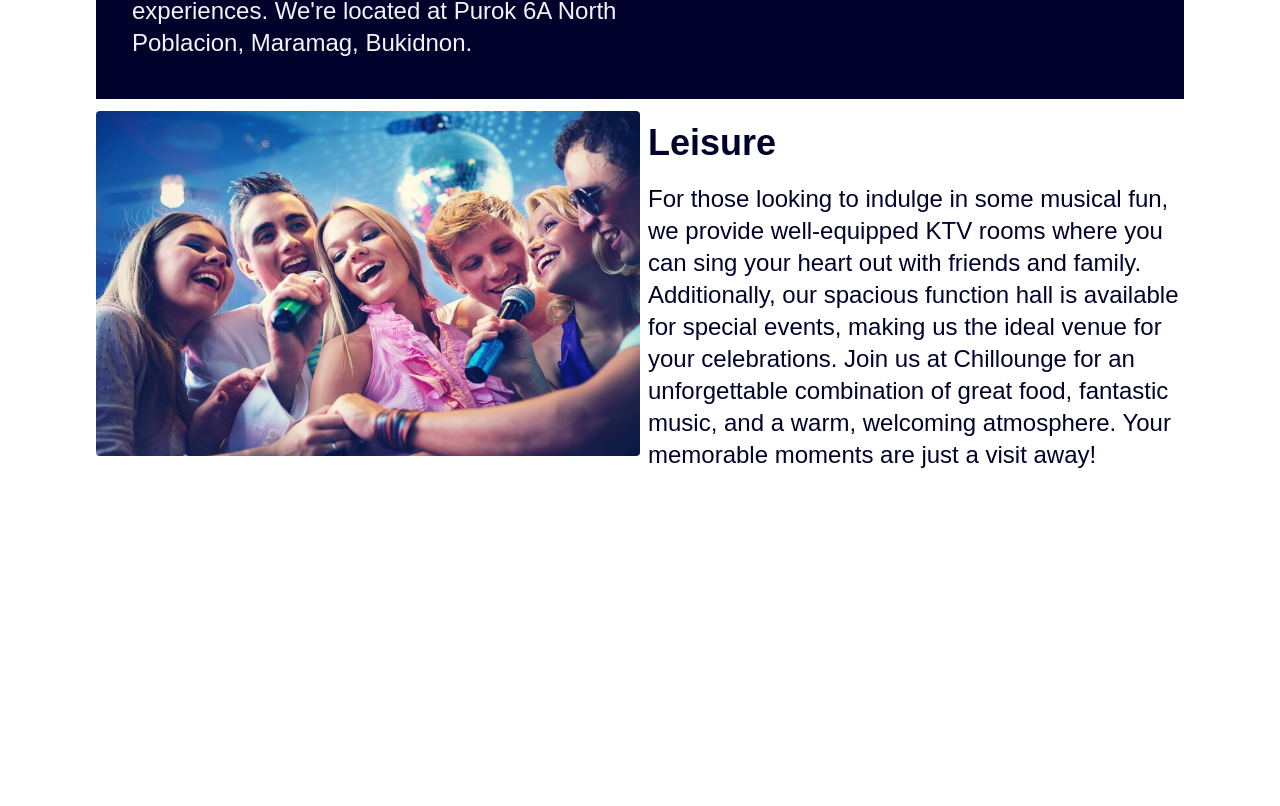
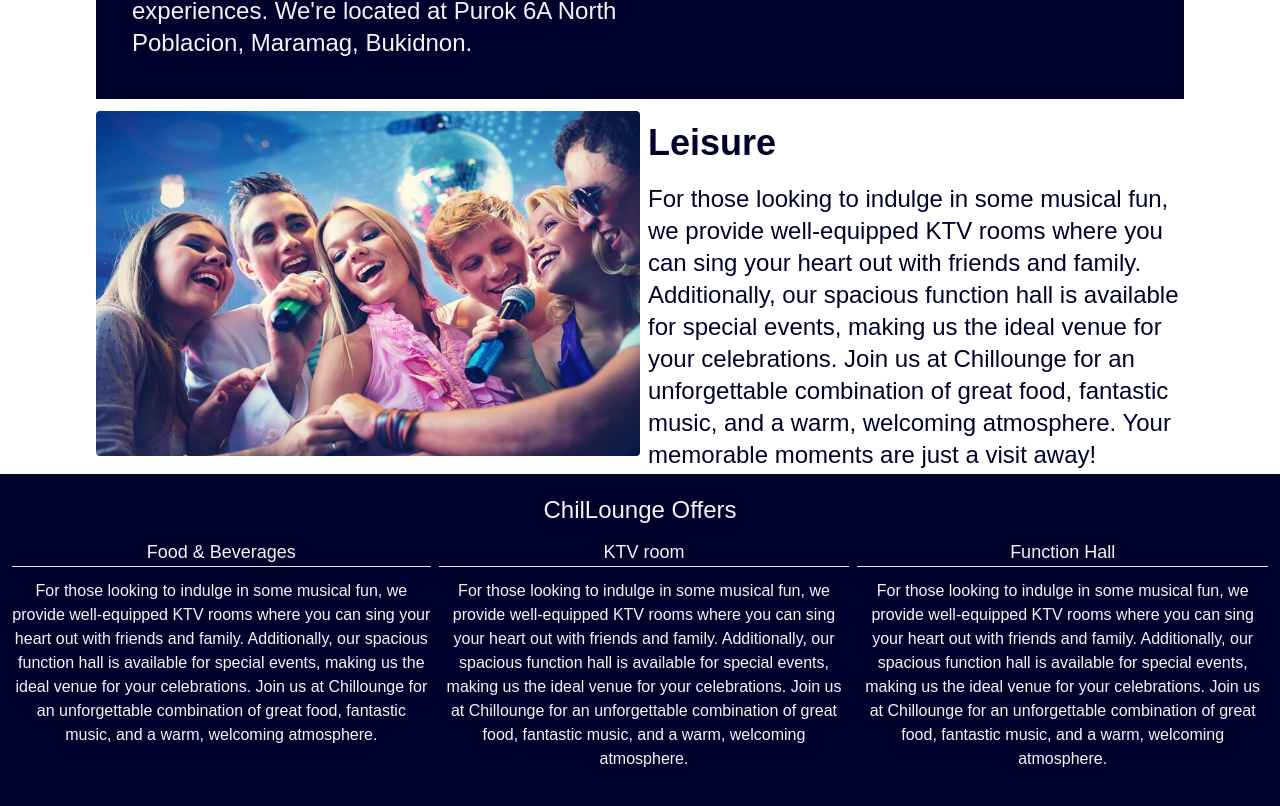
Before and after one commit to marpaul14/chillounge-resto, a React (Vite) app: page / in a window 1280 px wide. Shown: the part 1049-1855 px from the top of the page. Before the commit the page ends 1523 px from the top, so only its background shows below. Built offline with nearby package versions, Linux system fonts and the light colour scheme.

Commit message:
offers component added

```diff
--- a/src/App.jsx
+++ b/src/App.jsx
@@ -2,6 +2,7 @@ import About from "./components/About";
 import Hero from "./components/Hero";
 import Leisure from "./components/Leisure";
 import Navbar from "./components/Navbar";
+import Offers from "./components/Offers";
 
 function App() {
   return (
@@ -10,6 +11,7 @@ function App() {
       <Hero />
       <About />
       <Leisure />
+      <Offers />
     </>
   );
 }
--- /dev/null
+++ b/src/components/Offers.jsx
@@ -0,0 +1,46 @@
+function Offers() {
+  return (
+    <div className="w-full bg-[#01022b] h-[50vh] text-slate-100 py-2">
+      <div className="text-2xl text-center pt-3 py-3">
+        <h1>ChilLounge Offers</h1>
+      </div>
+      <div className="grid grid-cols-3 px-3 space-x-2">
+        <div className="">
+          <h1 className="text-center text-lg border-b">Food & Beverages</h1>
+          <p className="text-center pt-3">
+            For those looking to indulge in some musical fun, we provide
+            well-equipped KTV rooms where you can sing your heart out with
+            friends and family. Additionally, our spacious function hall is
+            available for special events, making us the ideal venue for your
+            celebrations. Join us at Chillounge for an unforgettable combination
+            of great food, fantastic music, and a warm, welcoming atmosphere.
+          </p>
+        </div>
+        <div>
+          <h1 className="text-center text-lg border-b">KTV room</h1>
+          <p className="text-center pt-3">
+            For those looking to indulge in some musical fun, we provide
+            well-equipped KTV rooms where you can sing your heart out with
+            friends and family. Additionally, our spacious function hall is
+            available for special events, making us the ideal venue for your
+            celebrations. Join us at Chillounge for an unforgettable combination
+            of great food, fantastic music, and a warm, welcoming atmosphere.
+          </p>
+        </div>
+        <div>
+          <h1 className="text-center text-lg border-b">Function Hall</h1>
+          <p className="text-center pt-3">
+            For those looking to indulge in some musical fun, we provide
+            well-equipped KTV rooms where you can sing your heart out with
+            friends and family. Additionally, our spacious function hall is
+            available for special events, making us the ideal venue for your
+            celebrations. Join us at Chillounge for an unforgettable combination
+            of great food, fantastic music, and a warm, welcoming atmosphere.
+          </p>
+        </div>
+      </div>
+    </div>
+  );
+}
+
+export default Offers;
```
